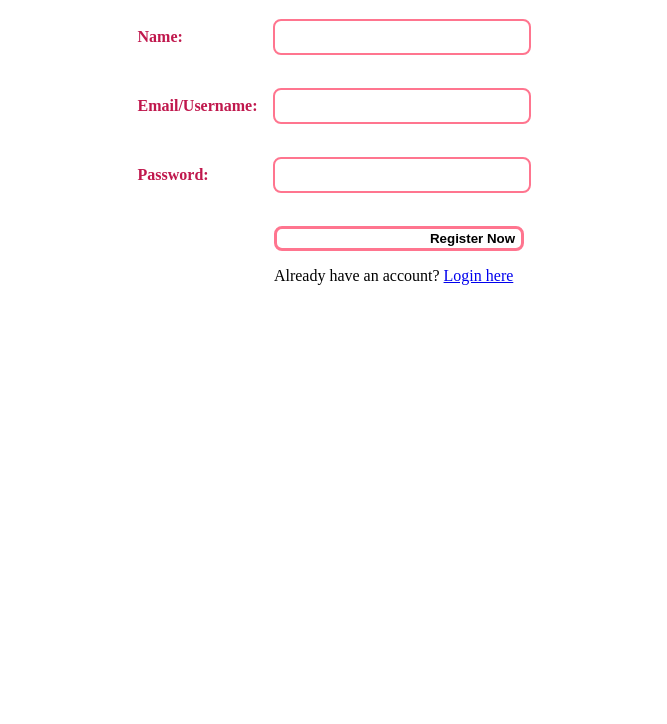
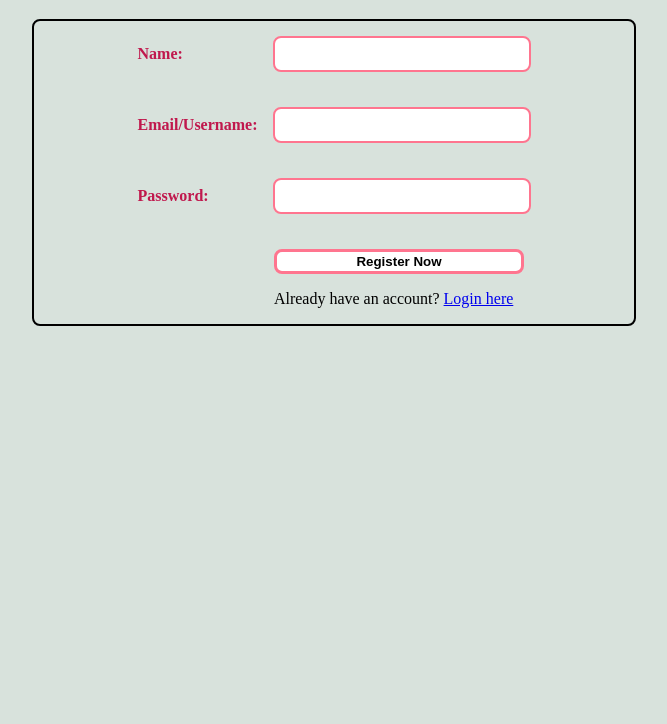
Before and after one commit to sbryan12/Final-Project---Full-Stack, a website: page frontend/register.html in a window 1280 px wide. Shown: the part 76-800 px from the top of the page, without its empty margins (306-973 px from the left). Drawn offline with Linux system fonts and the light colour scheme.

Commit message:
cleaned up css

```diff
--- a/frontend/register.html
+++ b/frontend/register.html
@@ -8,20 +8,17 @@
   <h1 id="registerHeader">Register Internship Innovations</h1>
   <form id="registerForm">
     <div id="nameInput">
-      <label id="nameLabel">Name: </label><br>
+      <label id="nameLabel">Name: </label>
       <input type="text" id="name" required>
     </div>
-    <br>
     <div id="emailoruserInput">
-      <label id="emailoruserLabel">Email/Username: </label><br>
+      <label id="emailoruserLabel">Email/Username: </label>
       <input type="text" id="emailorUser" required>
     </div>
-    <br>
     <div id="passwordInput">
-      <label id="passwordLabel">Password: </label><br>
+      <label id="passwordLabel">Password: </label>
       <input type="password" id="password" required>
     </div>
-    <br>
     <div id="submitOrReturn">
       <button type="submit" id="submitBtn">Register Now</button>
     <p id="loginLink">Already have an account? <a href="index.html">Login here</a></p>
@@ -33,6 +30,20 @@
 
 
   <style>
+    body{
+      background: #d8e2dc;
+    }
+      #registerForm{
+        display: flex;
+        flex-direction: column;
+        align-items: center;
+        width: 600px;
+        gap: 20px;
+        border: 2px solid black;
+        border-radius: 8px;
+        margin-top: 15px;
+        margin: 0 auto;
+      }
       #registerHeader{
         color: #d63384;
         text-align: center;
@@ -42,6 +53,7 @@
         display: flex;
         align-items: center;
         justify-content: center;
+        padding-top: 15px;
         padding-bottom: 15px;
       }
       #name{
@@ -97,6 +109,7 @@
         border-radius: 8px;
         justify-content: center;
         align-items: center;
+        text-align: center;
         width: 65%;
         height: 25px;
         border: 3px solid #ff758f;
@@ -104,7 +117,6 @@
         color: black;
         font-weight: bold;
         margin-left: 130px;
-        text-align: end;
       }
       #submitBtn:hover{
         background-color: #ffe0ea;
@@ -114,6 +126,12 @@
         width: 65%;
         margin-left: 130px;
       }
+      #successMsg{
+        text-align: center;
+      }
+      #errorMsg{
+        text-align: center;
+      }
   </style>
   <script src="js/auth.js"></script>
 </body>
```
Also changed, not shown: frontend/dashboard.html (+8 -8 lines), frontend/js/services.js (+4 -4 lines).
